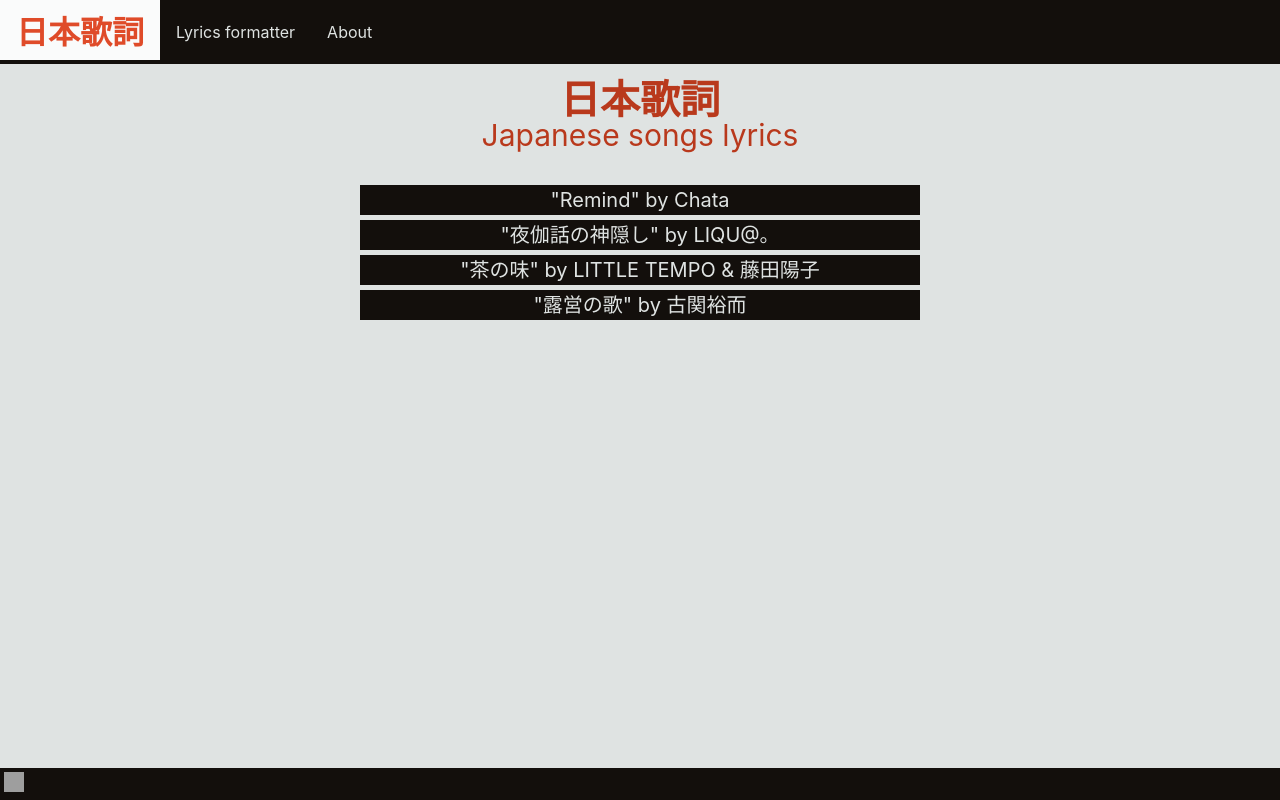
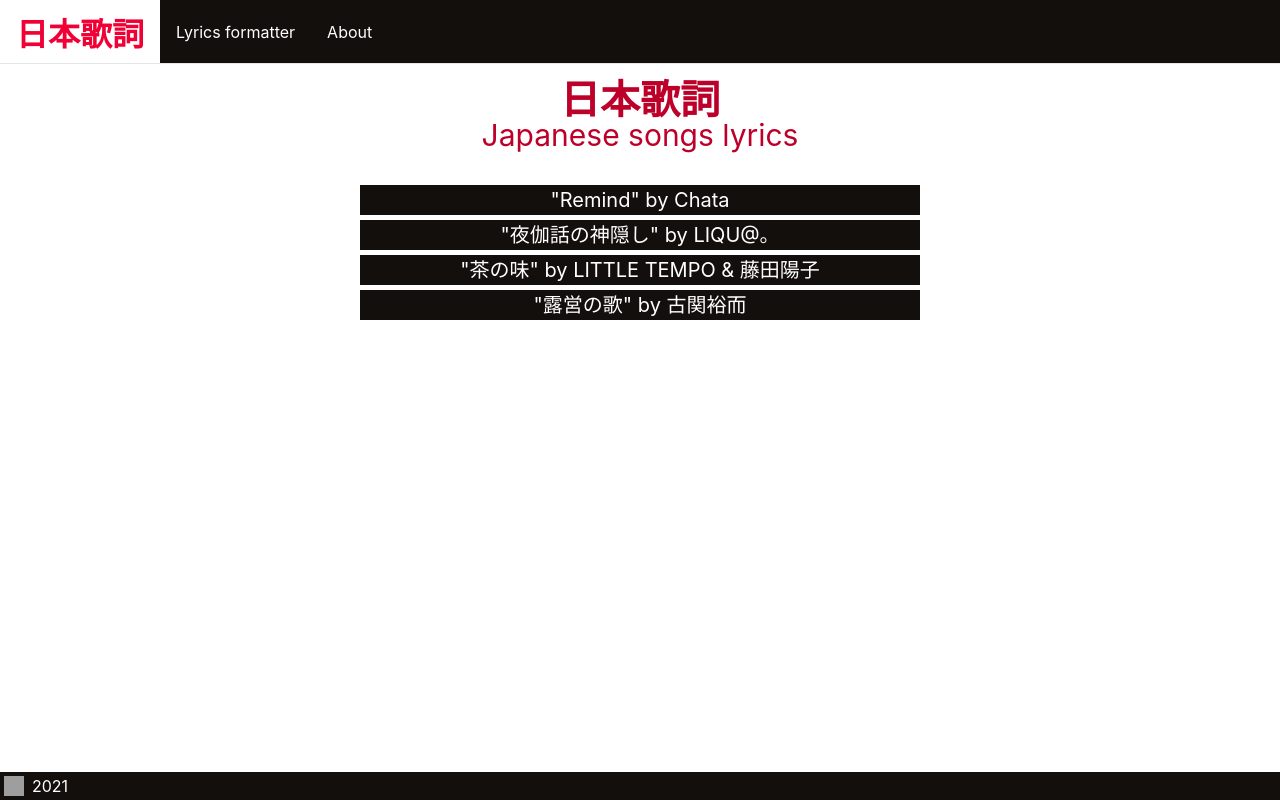
Before and after one commit to shipurjan/nihonkashi, a Next.js app: page / in a window 1280 px wide. Built offline with nearby package versions, Linux system fonts and the light colour scheme; grey boxes are pictures that could not be loaded.

Commit message:
Improved ruby formatting and website colors

```diff
--- a/components/Footer.js
+++ b/components/Footer.js
@@ -5,9 +5,9 @@ import styles from '../styles/Footer.module.scss'
 export default function Footer() {
   return (
     <footer className={styles.footer}>
-      <div className={styles.image}>
+      <div className={styles.imageContainer}>
       <Link href="https://github.com/shipurjan/nihonkashi">
-        <a><Image
+        <a><Image className={styles.image}
         src="/github.png"
         height={20}
         width={20}
@@ -15,7 +15,9 @@ export default function Footer() {
       /></a>
       </Link>
       </div>
-
+      <div>
+        2021
+      </div>
     </footer>
   )
 }
--- a/pages/songs/json/songlist.json
+++ b/pages/songs/json/songlist.json
@@ -69,7 +69,7 @@
         "lyrics_complete": true,
         "lyrics": [
             [
-                "(妖)[あや]し(境)[さかい]より(現)[うつつ]の(背中)[せなか]へ",
+                "(妖)[あや]しい(境)[さかい]より(現)[うつつ]の(背中)[せなか]へ",
                 "(舞)[ま]いて(誘)[いざな]うは(救)[すく]いの(手)[て]か"
             ],[
                 "さあ(足掻)[あが]いて (貴方)[あなた]の(叫)[さけ]びで(私)[わたし]を(満)[み]たして",
@@ -78,7 +78,7 @@
                 "(探)[さが]し(彷徨)[さまよ]いて(虚)[うつお]な(森)[もり]へ",
                 "(裂)[さ]いて(微笑)[ほほえ]むは(狂)[くる]いの(目)[め]か"
             ],[
-                "さあ(愛)[あい]して (貴方)[あなた]を(撫)[な]でゆく(私)[わたし]の(子)[こ](達)[たち]を",
+                "さあ(愛)[あい]して (貴方)[あなた]を(撫)[な]でゆく(私)[わたし]の(子達)[こたち]を",
                 "(去)[さ]りし(夜)[よる]を(思)[おも]いて (甘美)[かんび]な(喚)[わめ]きを(奏)[かな]でたまま"
             ],[
                 "さあ(足掻)[あが]いて (貴方)[あなた]の(叫)[さけ]びで(私)[わたし]を(満)[み]たして",
--- a/styles/Footer.module.scss
+++ b/styles/Footer.module.scss
@@ -2,16 +2,26 @@
 
 .footer{
     background-color: $color-primary;
-    color: $color-secondary;
+    color: $color-background;
     max-height: 100px;
     width: 100%;
     display: flex;
     flex-direction: row;
+    -webkit-user-select: none; /* Safari */
+    -moz-user-select: none; /* Firefox */
+    -ms-user-select: none; /* IE10+/Edge */
+    user-select: none; /* Standard */
     z-index: 9999;
 }
 
-.image{
+.footer div{
     display: flex;
-    margin: 2px;
-    padding: 2px;
+    padding: 4px;
+    align-items: center;
+    justify-content: center;
 }
+.imageContainer a{
+    display: flex;
+    justify-content: center;
+    align-items: center;
+}
--- a/styles/Header.module.scss
+++ b/styles/Header.module.scss
@@ -3,12 +3,17 @@
 .header{
     background-color: $color-primary;
     color: $color-background;
+    border-bottom: 1px solid $color-background-darker;
     max-height: 4em;
     width: 100%;
     display: flex;
     position: fixed;
     top: 0;
     flex-direction: row;
+    -webkit-user-select: none; /* Safari */
+    -moz-user-select: none; /* Firefox */
+    -ms-user-select: none; /* IE10+/Edge */
+    user-select: none; /* Standard */
     z-index: 9999;
 }
 
@@ -43,7 +48,6 @@
     font-weight: bold;
     color: $color-secondary;
     background-color: $color-background;
-    border-bottom: 4px solid $color-primary;
 }
 
 .list li.title a:hover{
--- a/styles/variables.module.scss
+++ b/styles/variables.module.scss
@@ -1,6 +1,6 @@
 $color-primary: #130f0c;
-$color-secondary: #b9391c;
-$color-background: #dfe3e2;
+$color-secondary: #bd0029;
+$color-background: #ffffff;
 
 $color-primary-darker: darken($color-primary, 10);
 $color-primary-lighter: lighten($color-primary, 10);
```
Also changed, not shown: components/Song.js (+9 -2 lines).
